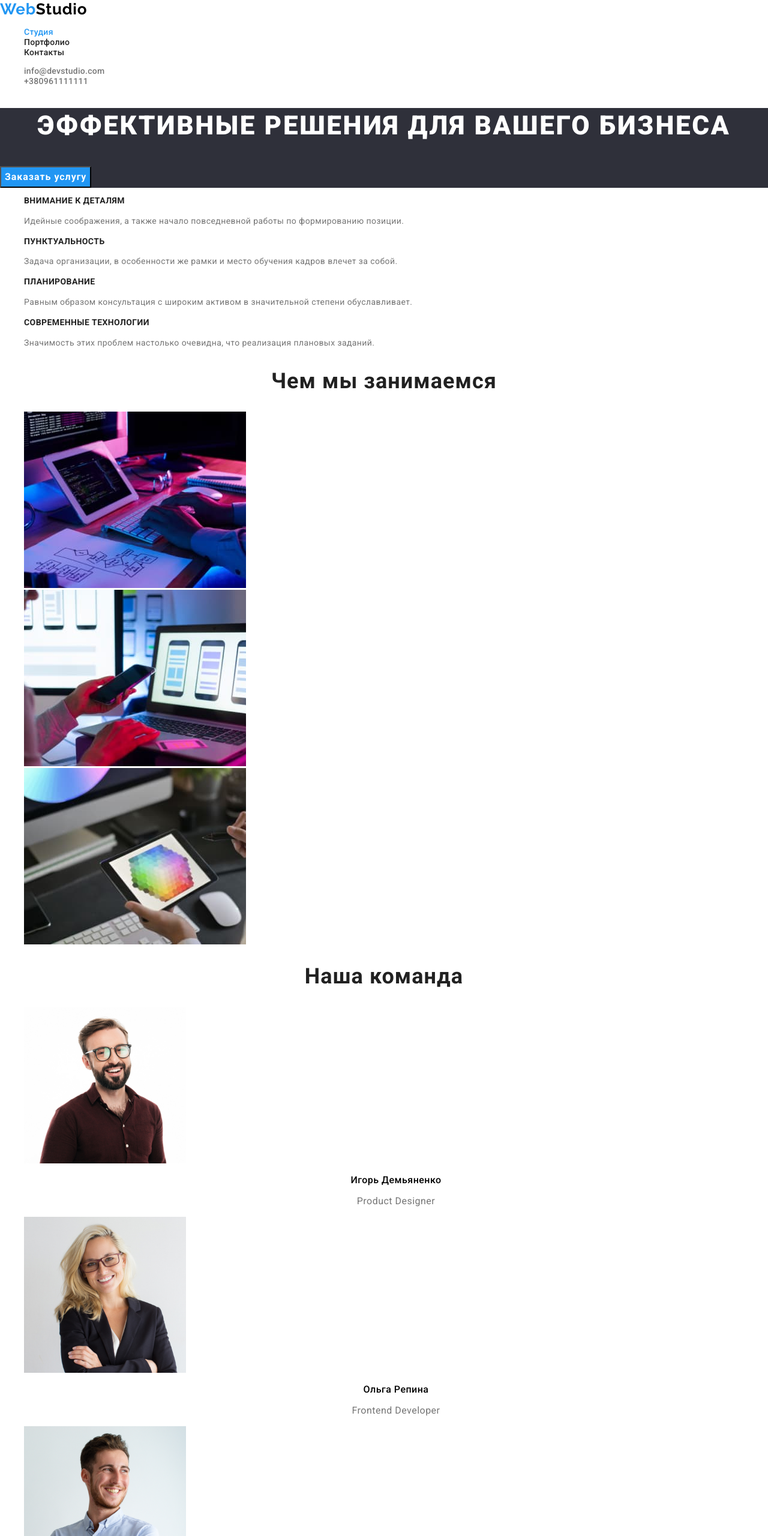
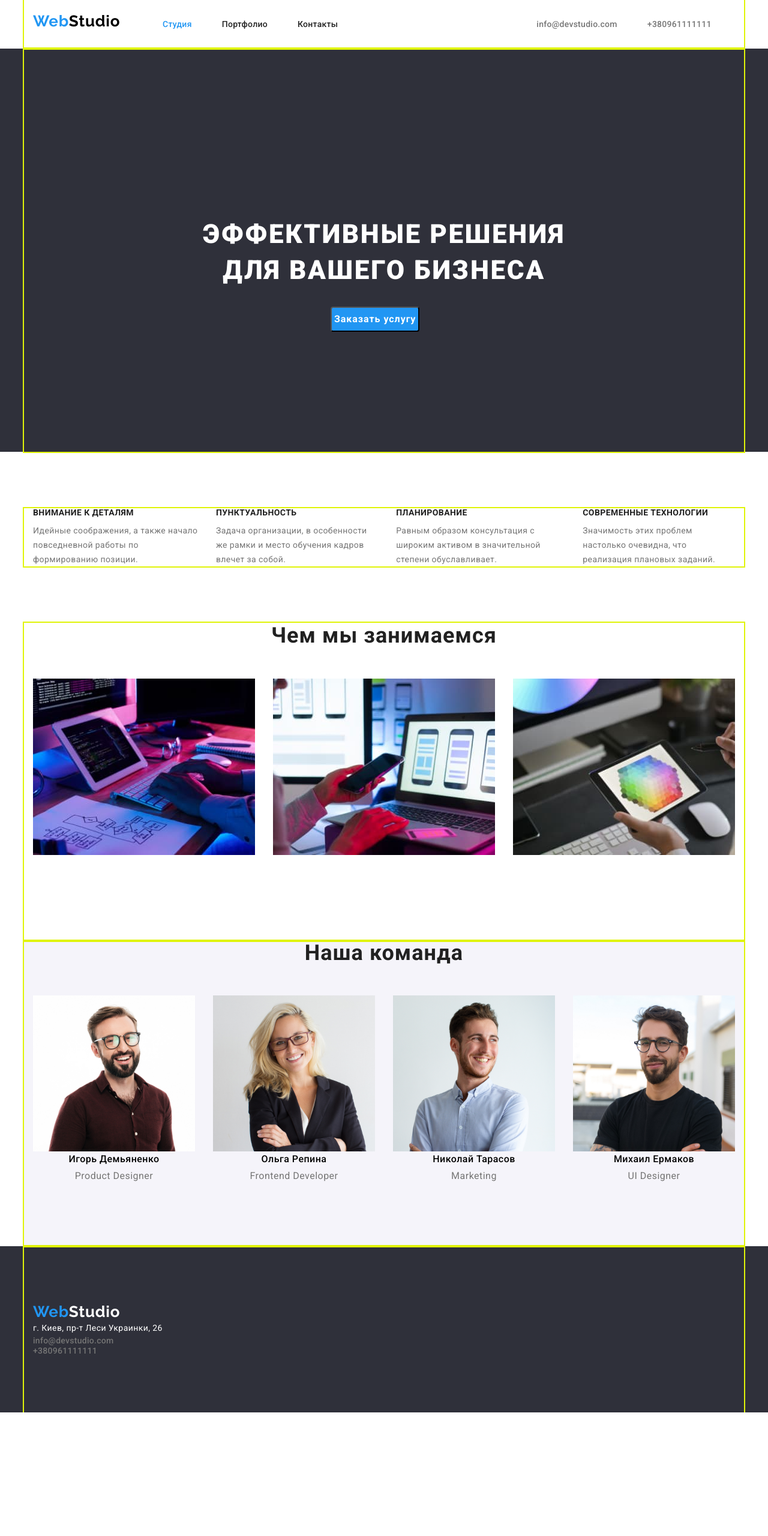
Before and after one commit to doroshenko27/-goit-markup-hw-03, a plain HTML site: page index.html in a window 1280 px wide. Shown: the top 2560 px of the page at 60% size. After the commit the page ends 2354 px from the top, so only its background shows below. Drawn offline with nearby package versions, Linux system fonts and the light colour scheme.

Commit message:
no coment

```diff
--- a/css/styles.css
+++ b/css/styles.css
@@ -1,14 +1,14 @@
-:root{
+:root {
   --color-text: #212121;
-    --background-color: #2F303A;
+  --background-color: #2f303a;
   --color-accent: #757575;
   --color-blak: #000000;
-    --color-title-second: #FFFFFF;
-    --backround-title: #F5F4FA;
-    --color-title: #ECECEC;
-    --title-accent: #EEEEEE;
-    --color-logo: #2196F3;
-    --background-color-btn:#118CE8 ;
+  --color-title-second: #ffffff;
+  --backround-title: #f5f4fa;
+  --color-title: #ececec;
+  --title-accent: #eeeeee;
+  --color-logo: #2196f3;
+  --background-color-btn: #118ce8;
   --transparency: rgba(255, 255, 255, 0.6);
 }
 body {
@@ -16,7 +16,15 @@ body {
   background-color: var(--color-title-second);
   color: var(--color-text);
   font-size: 14px;
-    letter-spacing: 0,03cm;
+  letter-spacing: 0, 03em;
+}
+.container {
+  outline: 2px solid rgb(224, 244, 8);
+  width: 1200px;
+  padding-left: 15px;
+  padding-right: 15px;
+  margin-left: auto;
+  margin-right: auto;
 }
 .visually-hidden {
   position: absolute;
@@ -30,25 +38,72 @@ body {
   clip-path: inset(50%);
   margin: -1px;
 }
-.link{
+/*Reset stile*/
+h1,
+h2,
+h3,
+h4,
+h5,
+h6,
+p,
+ul {
+  margin: 0;
+}
+.link {
   text-decoration: none;
 }
-.list{
+.list {
   list-style: none;
+  padding: 0;
+  margin: 0;
 }
+
 /*навигация страницы*/
-.logo{
+
+.header-ctr {
+  align-items: center;
+  display: flex;
+}
+.logo {
   color: var(--color-logo);
 }
-.header-logo{
+.header-logo {
+  padding-top: 20px;
+  padding-bottom: 20px;
+  margin-right: 71px;
   font-family: Raleway, sans-serif;
   font-weight: 700;
   font-size: 26px;
   line-height: 1.19;
   letter-spacing: 0.03em;
   color: var(--color-blak);
+  height: 31px;
+  width: 145px;
+  left: 215px;
+  top: 2157px;
+  border-radius: nullpx;
 }
-.site-nav .link{
+.header-nav {
+  display: flex;
+}
+.site-nav {
+  margin: 0;
+  display: flex;
+  gap: 50px;
+  align-items: center;
+}
+.header-item {
+  padding-top: 32px;
+  padding-bottom: 32px;
+}
+
+.auth-nav {
+  margin-left: 331px;
+  display: flex;
+  gap: 50px;
+  justify-content: flex-end;
+}
+.site-nav .link {
   color: #212121;
   font-family: 'Roboto';
   font-style: normal;
@@ -59,14 +114,13 @@ body {
 }
 
 .site-nav .link:hover,
-.site-nav .link:focus{
-    color:var(--color-logo);
-
+.site-nav .link:focus {
+  color: var(--color-logo);
 }
 .site-nav .current {
   color: var(--color-logo);
 }
-.auth-nav .link{
+.auth-nav .link {
   color: #757575;
   font-family: 'Roboto';
   font-style: normal;
@@ -76,15 +130,26 @@ body {
   letter-spacing: 0.02em;
 }
 .auth-nav .link:hover,
-.auth-nav .link:focus{
+.auth-nav .link:focus {
   color: var(--color-logo);
 }
 /*main*/
 /*business*/
-.business{
+.business {
+  display: flex;
   background-color: var(--background-color);
 }
-.business-title{
+.business-ctr .container {
+  padding-top: 94px;
+  padding-bottom: 94px;
+}
+.business-title {
+  margin-top: 280px;
+  padding-bottom: 30px;
+  padding-left: 250px;
+  padding-right: 250px;
+}
+.business-title {
   color: var(--color-title-second);
   font-family: 'Roboto';
   font-style: normal;
@@ -96,7 +161,14 @@ font-family: 'Roboto';
   text-transform: uppercase;
 }
 /*button*/
-.business-btn{
+.business-btn {
+  margin-bottom: 200px;
+  margin-left: 496px;
+
+  padding: 4px;
+  align-items: center;
+}
+.business-btn {
   color: var(--color-title-second);
   background-color: var(--color-logo);
   cursor: pointer;
@@ -109,14 +181,26 @@ font-family: 'Roboto';
   align-items: center;
   text-align: center;
   letter-spacing: 0.06em;
+  border-radius: 4px;
 }
 .business-btn:hover,
-.business-btn:focus{
-
-        background-color: #118CE8;
+.business-btn:focus {
+  background-color: #118ce8;
 }
 /*feature*/
-.feature-list .title{
+.ftr-container .container {
+  padding-top: 94px;
+  padding-bottom: 94px;
+}
+.feature-list {
+  display: flex;
+  gap: 30px;
+  margin-top: 94px;
+  margin-bottom: 94px;
+}
+
+.title {
+  margin-bottom: 10px;
   color: var(--color-text);
   font-family: 'Roboto';
   font-style: normal;
@@ -124,9 +208,10 @@ font-family: 'Roboto';
   font-size: 14px;
   line-height: 1.14;
   letter-spacing: 0.03em;
-        text-transform: uppercase
+  text-transform: uppercase;
 }
-.feature-list .ftr-text{
+
+.ftr-text {
   color: var(--color-accent);
   font-family: 'Roboto';
   font-style: normal;
@@ -136,7 +221,24 @@ font-family: 'Roboto';
   letter-spacing: 0.03em;
 }
 /*Work*/
-.work-title{
+.work-container .container {
+  display: block;
+  padding-top: 94px;
+  padding: bottom 94px;
+}
+.work-title {
+  margin-bottom: 50px;
+  text-align: center;
+}
+.work-item {
+  display: inline;
+  padding-bottom: 140px;
+}
+.work-list {
+  display: flex;
+  gap: 30px;
+}
+.work-title {
   color: var(--color-text);
   font-family: 'Roboto';
   font-weight: 700;
@@ -146,10 +248,24 @@ font-family: 'Roboto';
   letter-spacing: 0.03em;
 }
 /*Command*/
-.command{
+.cmd-container {
+  display: block;
+  background-color: var(--backround-title);
+}
+.cmd-list {
+  display: flex;
+  gap: 30px;
+}
+.command {
   font-size: var(--backround-title);
 }
-.command-title{
+
+.command-list {
+  display: flex;
+  padding-top: 50px;
+}
+.command-title {
+  margin-bottom: 50px;
   color: var(--color-text);
   font-weight: 700;
   font-size: 36px;
@@ -157,7 +273,8 @@ font-family: 'Roboto';
   text-align: center;
   letter-spacing: 0.03em;
 }
-.command-name{
+.command-name {
+  margin-bottom: 10px;
   color: var(--color-blak);
   font-weight: 500;
   font-size: 16px;
@@ -165,7 +282,8 @@ font-family: 'Roboto';
   text-align: center;
   letter-spacing: 0.03em;
 }
-.command-text{
+.command-text {
+  padding-bottom: 107px;
   color: var(--color-accent);
   font-family: 'Roboto';
   font-weight: 400;
@@ -175,19 +293,62 @@ font-family: 'Roboto';
   letter-spacing: 0.03em;
 }
 /*footer*/
-footer{
+footer {
   background-color: var(--background-color);
 }
-.footer-logo{
+.footer-container.container {
+  display: block;
+  padding-top: 94px;
+  padding-bottom: 94px;
+}
+.footer-logo {
+  margin: 0;
   font-family: Raleway, sans-serif;
   font-weight: 700;
   font-size: 26px;
   line-height: 1.19;
   letter-spacing: 0.03em;
   color: var(--color-title-second);
+  border-radius: nullpx;
 }
-.auth-nav .footer-maps{
-    color: var(--color-title-second);
+.footer-mail .link:focus,
+.footer-mail .link:hover {
+  color: var(--background-color-btn);
+}
+.footer-mail .link {
+  margin-top: 9px;
+  color: #757575;
+  font-family: 'Roboto';
+  font-style: normal;
+  font-weight: 500;
+  font-size: 14px;
+  line-height: 1.14;
+  letter-spacing: 0.02em;
+}
+.footer-tel .link:hover,
+.footer-tel .link:focus {
+  color: var(--background-color-btn);
+}
+.footer-tel .link {
+  margin-top: 9px;
+  margin-bottom: 60px;
+  color: #757575;
+  font-family: 'Roboto';
+  font-style: normal;
+  font-weight: 500;
+  font-size: 14px;
+  line-height: 1.14;
+  letter-spacing: 0.02em;
+}
+.footer-maps .link:hover,
+.footer-maps .link:focus {
+  color: var(--background-color-btn);
+}
+.footer-maps .link {
+  padding-top: 20px;
+  color: #ffffff;
+  font-family: 'Roboto';
+  font-style: normal;
   font-weight: 400;
   font-size: 14px;
   line-height: 1.71;
@@ -196,25 +357,45 @@ footer{
 
 /* Стили для портфолио */
 /*кнопки навигации*/
-.button-nav{
-        background-color: var(--backround-title);
-        cursor: pointer;
-        font-family: 'Roboto';
-        font-style: normal;
-        font-weight: 500;
-        font-size: 16px;
-        line-height: 1.62;
-        text-align: center;
-        letter-spacing: 0.03em;
-        color:var(--color-text);
+.working .container {
+  padding-top: 94px;
+  padding-bottom: 94px;
 }
-.button-nav:hover,
-.button-nav:focus{
+.visually-list {
+  display: flex;
+  align-items: center;
+  margin-top: 94px;
+  margin-left: 294px;
+  gap: 8px;
+}
+.button-nav .link {
   color: var(--color-title-second);
   background-color: var(--color-logo);
+  cursor: pointer;
+  font-weight: 700;
+  font-size: 16px;
+  line-height: 1.88;
+  align-items: center;
+  text-align: center;
+  letter-spacing: 0.06em;
+  border-radius: 4px;
+  gap: 8px;
+}
+.button-nav .link:hover,
+.button-nav .link:focus {
+  color: var(--color-logo);
+  background-color: var(--color-title-second);
 }
 
-.work-examples{
+.working-list {
+  padding-top: 34px;
+  display: flex;
+  flex-wrap: wrap;
+  justify-content: space-between;
+  gap: 30px;
+}
+
+.work-examples {
   color: var(--color-text);
   font-family: 'Roboto';
   font-style: normal;
@@ -224,7 +405,8 @@ footer{
   letter-spacing: 0.06em;
 }
 
-.examples{
+.examples {
+  margin-bottom: 114px;
   color: var(--color-accent);
   font-family: 'Roboto';
   font-style: normal;
--- a/index.html
+++ b/index.html
@@ -27,76 +27,91 @@
   </head>
   <body>
     <!--site header-->
-    <header class="header">
-      <nav>
+    <header>
+      <div class="header-ctr container">
+        <nav class="header-nav">
           <a href="./index.html" class="header-logo link"><span class="logo">Web</span>Studio </a>
           <ul class="site-nav list">
-          <li><a href="./index.html" class="link current">Студия</a></li>
-          <li><a href="./portfolio.html" class="link">Портфолио</a></li>
-          <li><a href="#" class="link">Контакты</a></li>
+            <li class="header-item">
+              <a href="./index.html" class="header-link link current">Студия</a>
+            </li>
+            <li class="header-item">
+              <a href="./portfolio.html" class="header-link link">Портфолио</a>
+            </li>
+            <li class="header-item"><a href="#" class="header-link link">Контакты</a></li>
           </ul>
         </nav>
         <ul class="auth-nav list">
-        <li>
-          <a href="mailto:info@devstudio.com" class="link">info@devstudio.com</a>
+          <li class="header-item">
+            <a href="mailto:info@devstudio.com" class="header-link link">info@devstudio.com</a>
           </li>
-        <li><a href="tel:+380961111111" class="link">+380961111111</a></li>
+          <li class="header-item">
+            <a href="tel:+380961111111" class="header-link link">+380961111111</a>
+          </li>
         </ul>
+      </div>
     </header>
     <!--menu-->
     <main>
       <section class="business">
+        <div class="business-ctr container">
           <h1 class="business-title">Эффективные решения для вашего бизнеса</h1>
           <button type="button" class="business-btn">Заказать услугу</button>
+        </div>
       </section>
       <!--our features-->
       <section class="ftr">
+        <div class="ftr-container container">
           <h2 class="visually-hidden">Наши особенности</h2>
           <ul class="feature-list list">
-          <li>
+            <li class="ftr-item">
               <h3 class="title">Внимание к деталям</h3>
               <p class="ftr-text">
                 Идейные соображения, а также начало повседневной работы по формированию позиции.
               </p>
             </li>
-          <li>
+            <li class="ftr-item">
               <h3 class="title">Пунктуальность</h3>
               <p class="ftr-text">
                 Задача организации, в особенности же рамки и место обучения кадров влечет за собой.
               </p>
             </li>
-          <li>
+            <li class="ftr-item">
               <h3 class="title">Планирование</h3>
               <p class="ftr-text">
                 Равным образом консультация с широким активом в значительной степени обуславливает.
               </p>
             </li>
-          <li>
+            <li class="ftr-item">
               <h3 class="title">Современные технологии</h3>
               <p class="ftr-text">
                 Значимость этих проблем настолько очевидна, что реализация плановых заданий.
               </p>
             </li>
           </ul>
+        </div>
       </section>
       <section class="work">
+        <div class="work-container container">
           <h2 class="work-title">Чем мы занимаемся</h2>
           <ul class="work-list list">
-          <li>
+            <li class="work-item">
               <img src="./images/box1.jpg" class="work-photo" alt="work examples" width="370" />
             </li>
-          <li>
+            <li class="work-item">
               <img src="./images/box2.jpg" class="work-photo" alt="work examples" width="370" />
             </li>
-          <li>
+            <li class="work-item">
               <img src="./images/box3.jpg" class="work-photo" alt="work examples" width="370" />
             </li>
           </ul>
+        </div>
       </section>
       <!--command-->
       <section class="command">
+        <div class="cmd-container container">
           <h2 class="command-title">Наша команда</h2>
-        <ul class="command-list list">
+          <ul class="cmd-list list">
             <li>
               <img src="./images/img.jpg" class="command-photo" alt="photo" width="270" />
               <h3 class="command-name">Игорь Демьяненко</h3>
@@ -118,31 +133,34 @@
               <p class="command-text">UI Designer</p>
             </li>
           </ul>
+        </div>
       </section>
     </main>
     <!--site footer-->
     <footer>
+      <div class="footer-container container">
         <a href="./index.html" class="footer-logo link"><span class="logo">Web</span>Studio</a>
         <address>
-        <ul class="auth-nav list">
-          <li>
+          <ul class="footer-auth-nav list">
+            <li class="footer-maps">
               <a
                 href="https://goo.gl/maps/1xEYQ6vVZ9jPNZn68"
-              class="footer-maps link"
+                class="footer-maps-link link"
                 target="_blank"
                 rel="noopener noreferrer"
                 title="Карты Google"
                 >г. Киев, пр-т Леси Украинки, 26</a
               >
             </li>
-          <li>
+            <li class="footer-mail link">
               <a href="mailto:info@devstudio.com" class="adres-link link">info@devstudio.com</a>
             </li>
-          <li>
+            <li class="footer-tel link">
               <a href="tel:+380961111111" class="adres-link link">+380961111111</a>
             </li>
           </ul>
         </address>
+      </div>
     </footer>
   </body>
 </html>
```
Also changed, not shown: portfolio.html (+73 -40 lines). Lines whose indentation alone changed are shown as unchanged.
